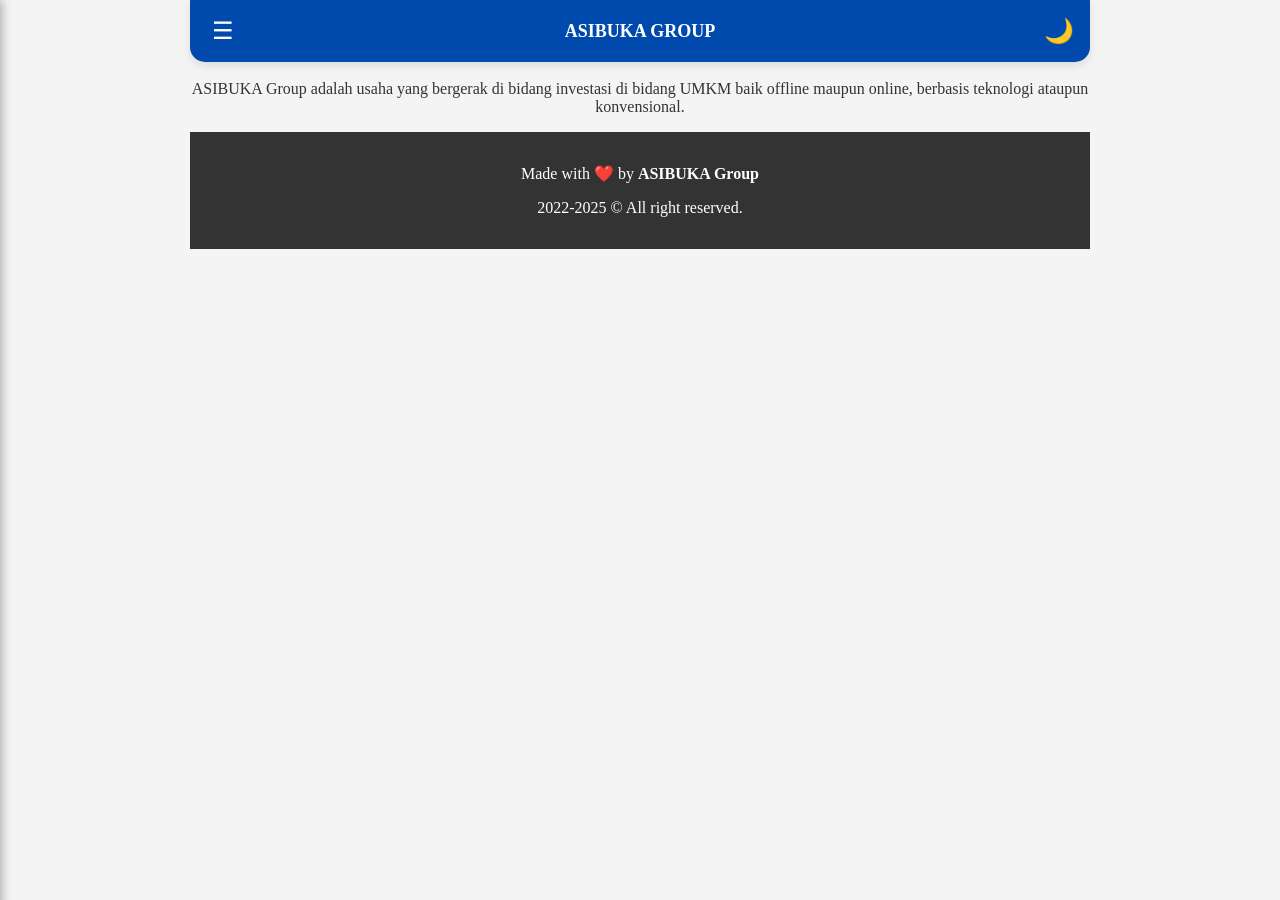
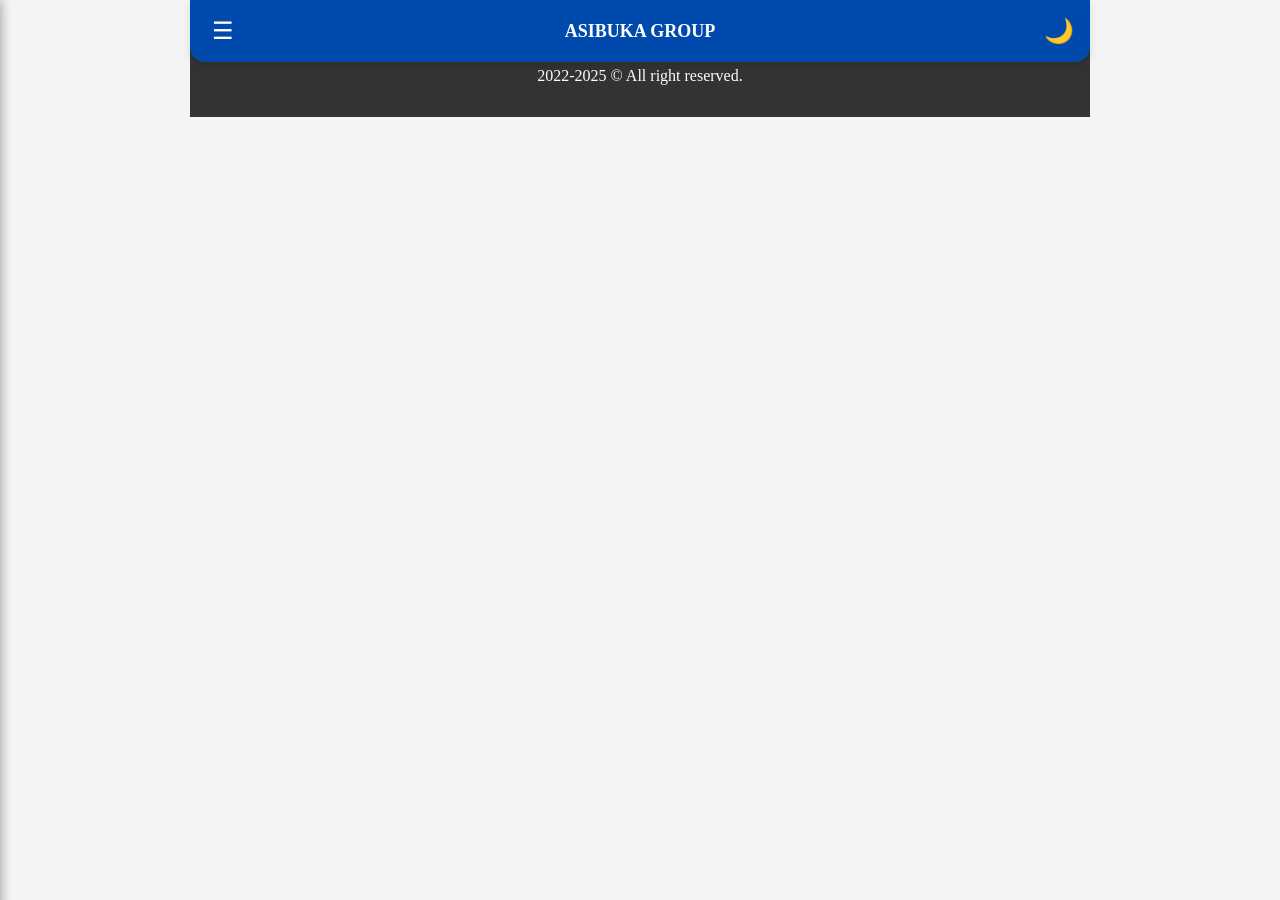
Before and after one commit to asibukagroup/asibukagroup.github.io, a Jekyll site: the page built from index.md, in a window 1280 px wide. Built offline with Jekyll 4.4.1, drawn with Linux system fonts in a browser that asks for light colours.

Commit message:
Update index.md

```diff
--- a/index.md
+++ b/index.md
@@ -8,7 +8,4 @@ thumbnail: https://asibuka.com/assets/img/ASIBUKA-Blue.png
 keywords: ASIBUKA, ASIBUKA Group, Bisnis, Investasi, UMKM
 robots: index, follow
 lang: id
-
 ---
-# ASIBUKA GROUP
-ASIBUKA Group adalah usaha yang bergerak di bidang investasi di bidang UMKM baik offline maupun online, berbasis teknologi ataupun konvensional.
```
